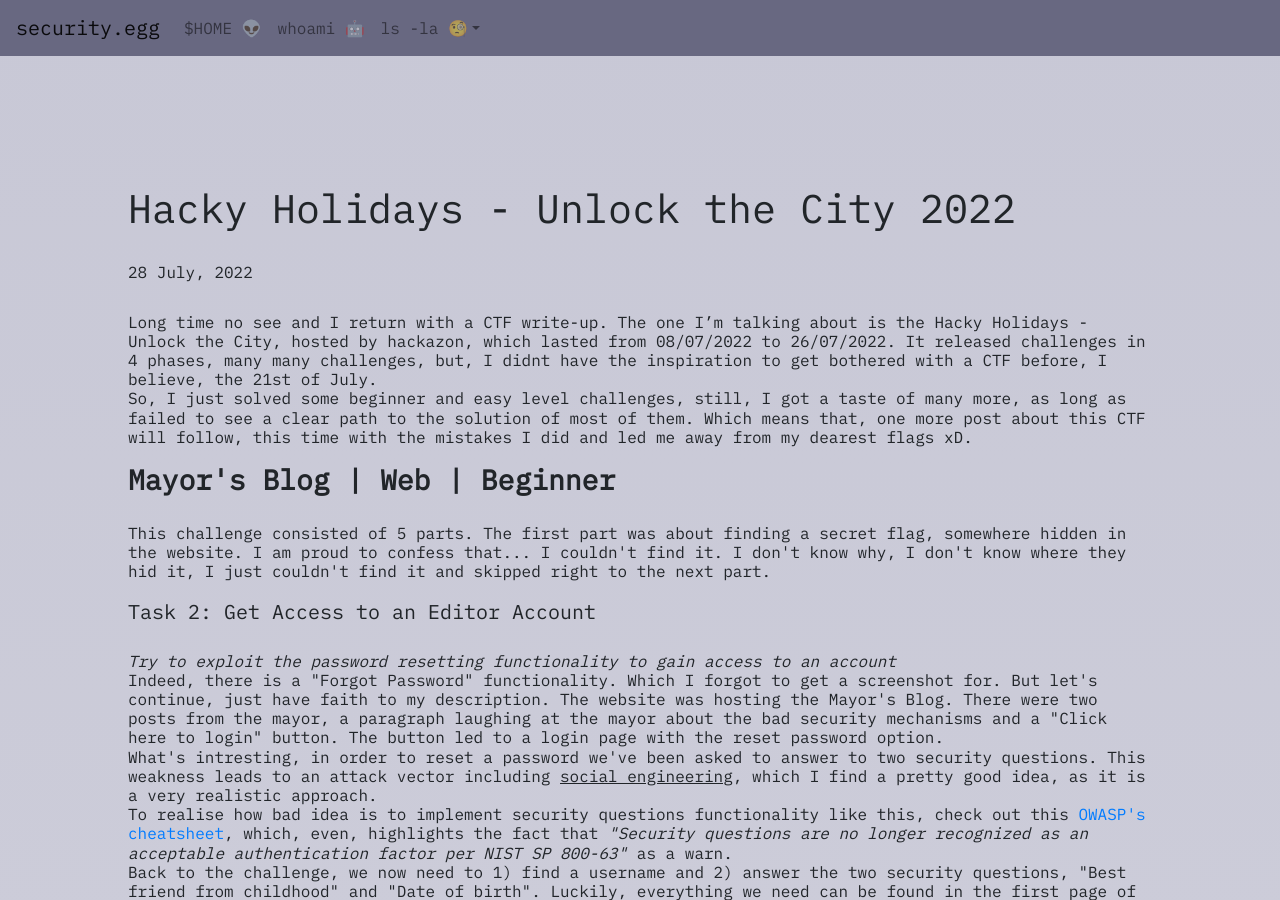
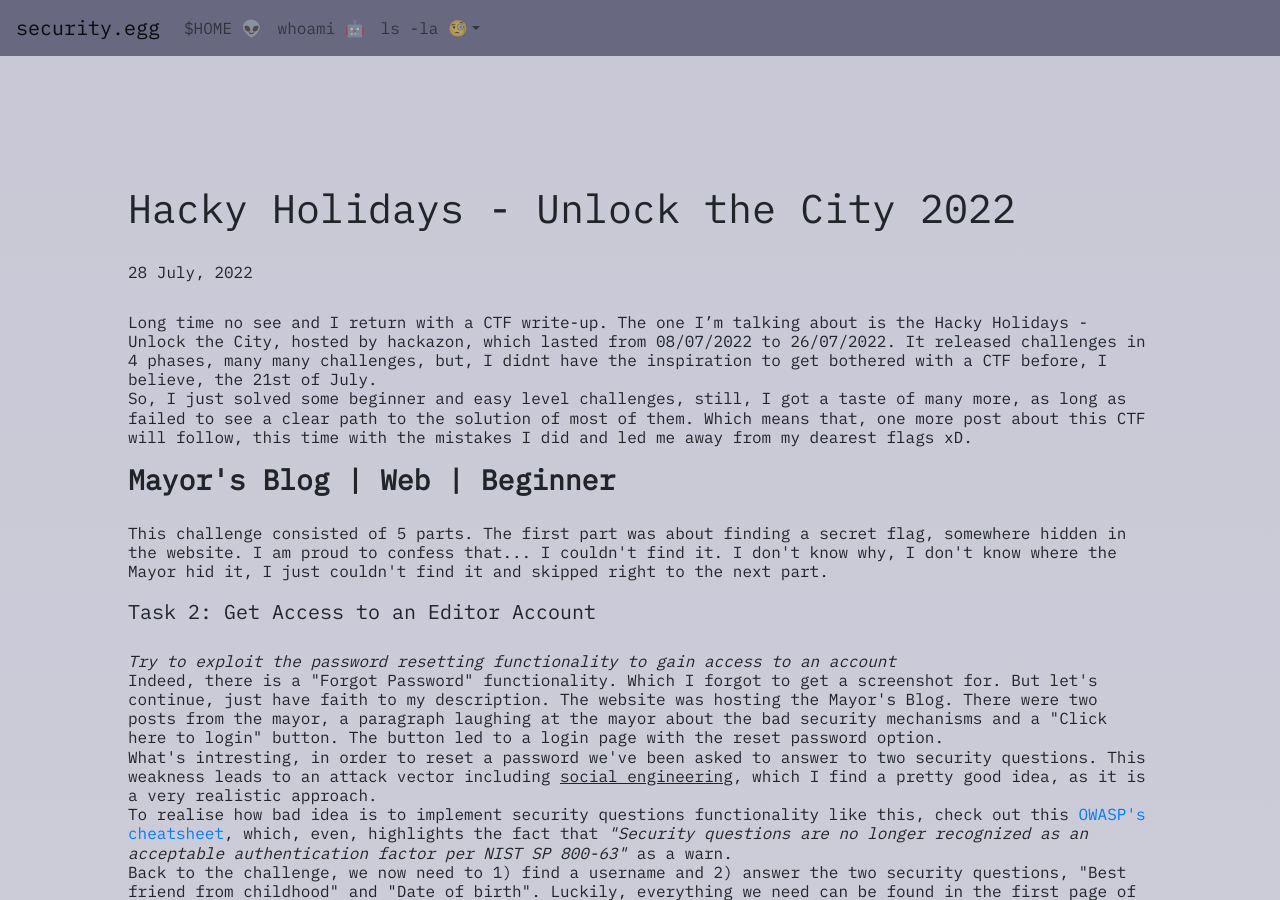
Before and after one commit to security-egg/securityegg, a Jekyll site: the page built from _posts/2022-07-28-hacky-holidays.md, in a window 1280 px wide and 900 px high. Built offline with Jekyll 4.4.1, drawn with Linux system fonts in a browser that asks for light colours; nearby versions of some CDN libraries.

Commit message:
Update 2022-07-28-hacky-holidays.md

```diff
--- a/_posts/2022-07-28-hacky-holidays.md
+++ b/_posts/2022-07-28-hacky-holidays.md
@@ -9,7 +9,7 @@ Long time no see and I return with a CTF write-up. The one I'm talking about is
 
 <article>
 	<h3><b>Mayor's Blog | Web | Beginner</b></h3><br>
-	This challenge consisted of 5 parts. The first part was about finding a secret flag, somewhere hidden in the website. I am proud to confess that... I couldn't find it. I don't know why, I don't know where they hid it, I just couldn't find it and skipped right to the next part.<br><br>
+	This challenge consisted of 5 parts. The first part was about finding a secret flag, somewhere hidden in the website. I am proud to confess that... I couldn't find it. I don't know why, I don't know where the Mayor hid it, I just couldn't find it and skipped right to the next part.<br><br>
 	<h5>Task 2: Get Access to an Editor Account</h5><br>
 	<i>Try to exploit the password resetting functionality to gain access to an account</i><br>
 	Indeed, there is a "Forgot Password" functionality. Which I forgot to get a screenshot for. But let's continue, just have faith to my description. The website was hosting the Mayor's Blog. There were two posts from the mayor, a paragraph laughing at the mayor about the bad security mechanisms and a "Click here to login" button. The button led to a login page with the reset password option.<br>
```
